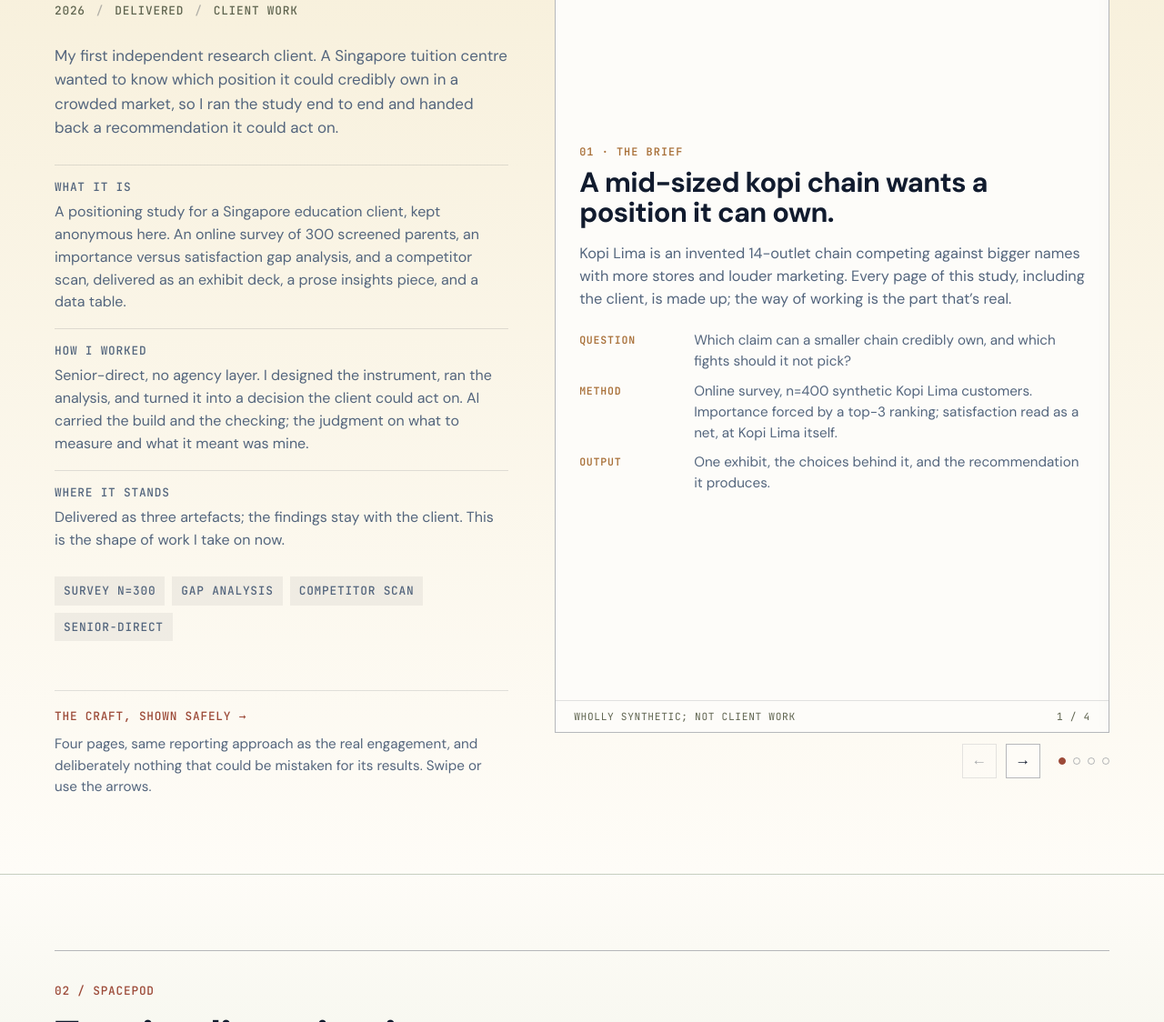
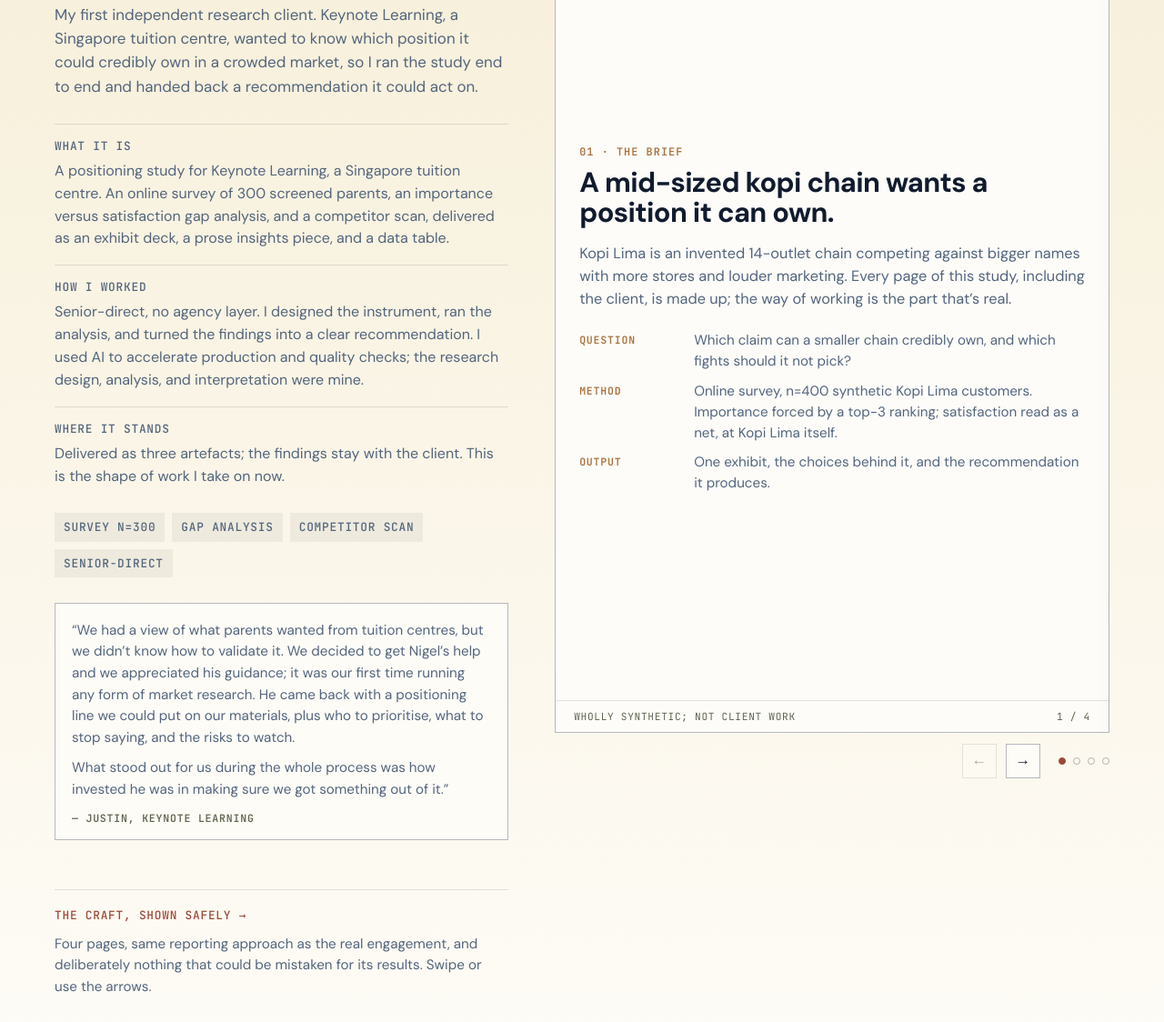
Before and after one commit to nigeleatworld/halfspaces, a plain HTML site: page index.html in a window 1280 px wide. Shown: the part 1157-2281 px from the top of the page at 91% size. Drawn offline with Linux system fonts and the light colour scheme.

Commit message:
Name Keynote Learning + testimonial (approved verbatim); apply the two queued chapter-01 copy fixes

```diff
--- a/index.html
+++ b/index.html
@@ -742,6 +742,35 @@
             color: var(--slate);
             padding: 6px 10px;
             background: rgba(44, 42, 38, 0.06);
+        }
+
+        /* Client testimonial */
+        .testimonial {
+            margin: 0;
+            border: 1px solid var(--line-strong);
+            background: var(--warm-white);
+            padding: 18px 18px 16px;
+        }
+
+        .testimonial blockquote {
+            margin: 0;
+            display: grid;
+            gap: 10px;
+        }
+
+        .testimonial blockquote p {
+            color: var(--slate);
+            font-size: 0.95rem;
+            line-height: 1.55;
+        }
+
+        .testimonial figcaption {
+            margin-top: 12px;
+            color: var(--ash);
+            font: 0.72rem var(--mono);
+            font-weight: 600;
+            letter-spacing: 0.07em;
+            text-transform: uppercase;
         }
 
         /* Artefact frames */
@@ -1947,13 +1976,13 @@
                     <div class="chapter-copy">
                         <div class="chapter-head">
                             <p class="label">01 / Client research</p>
-                            <h3>Positioning research for an education client.</h3>
+                            <h3>Positioning research for Keynote Learning.</h3>
                             <div class="chapter-meta"><span>2026</span><span class="meta-divider">/</span><span>Delivered</span><span class="meta-divider">/</span><span>client work</span></div>
                         </div>
-                        <p class="chapter-lead">My first independent research client. A Singapore tuition centre wanted to know which position it could credibly own in a crowded market, so I ran the study end to end and handed back a recommendation it could act on.</p>
+                        <p class="chapter-lead">My first independent research client. Keynote Learning, a Singapore tuition centre, wanted to know which position it could credibly own in a crowded market, so I ran the study end to end and handed back a recommendation it could act on.</p>
                         <div class="qa">
-                            <div class="answer"><strong>What it is</strong><p>A positioning study for a Singapore education client, kept anonymous here. An online survey of 300 screened parents, an importance versus satisfaction gap analysis, and a competitor scan, delivered as an exhibit deck, a prose insights piece, and a data table.</p></div>
-                            <div class="answer"><strong>How I worked</strong><p>Senior-direct, no agency layer. I designed the instrument, ran the analysis, and turned it into a decision the client could act on. AI carried the build and the checking; the judgment on what to measure and what it meant was mine.</p></div>
+                            <div class="answer"><strong>What it is</strong><p>A positioning study for Keynote Learning, a Singapore tuition centre. An online survey of 300 screened parents, an importance versus satisfaction gap analysis, and a competitor scan, delivered as an exhibit deck, a prose insights piece, and a data table.</p></div>
+                            <div class="answer"><strong>How I worked</strong><p>Senior-direct, no agency layer. I designed the instrument, ran the analysis, and turned the findings into a clear recommendation. I used AI to accelerate production and quality checks; the research design, analysis, and interpretation were mine.</p></div>
                             <div class="answer"><strong>Where it stands</strong><p>Delivered as three artefacts; the findings stay with the client. This is the shape of work I take on now.</p></div>
                         </div>
                         <div class="chips">
@@ -1962,6 +1991,13 @@
                             <span class="chip">competitor scan</span>
                             <span class="chip">senior-direct</span>
                         </div>
+                        <figure class="testimonial">
+                            <blockquote>
+                                <p>&ldquo;We had a view of what parents wanted from tuition centres, but we didn&rsquo;t know how to validate it. We decided to get Nigel&rsquo;s help and we appreciated his guidance; it was our first time running any form of market research. He came back with a positioning line we could put on our materials, plus who to prioritise, what to stop saying, and the risks to watch.</p>
+                                <p>What stood out for us during the whole process was how invested he was in making sure we got something out of it.&rdquo;</p>
+                            </blockquote>
+                            <figcaption>&mdash; Justin, Keynote Learning</figcaption>
+                        </figure>
                         <div class="demo-controls" id="demo-deck">
                             <p class="label">The craft, shown safely &#8594;</p>
                             <p>Four pages, same reporting approach as the real engagement, and deliberately nothing that could be mistaken for its results. Swipe or use the arrows.</p>
```
